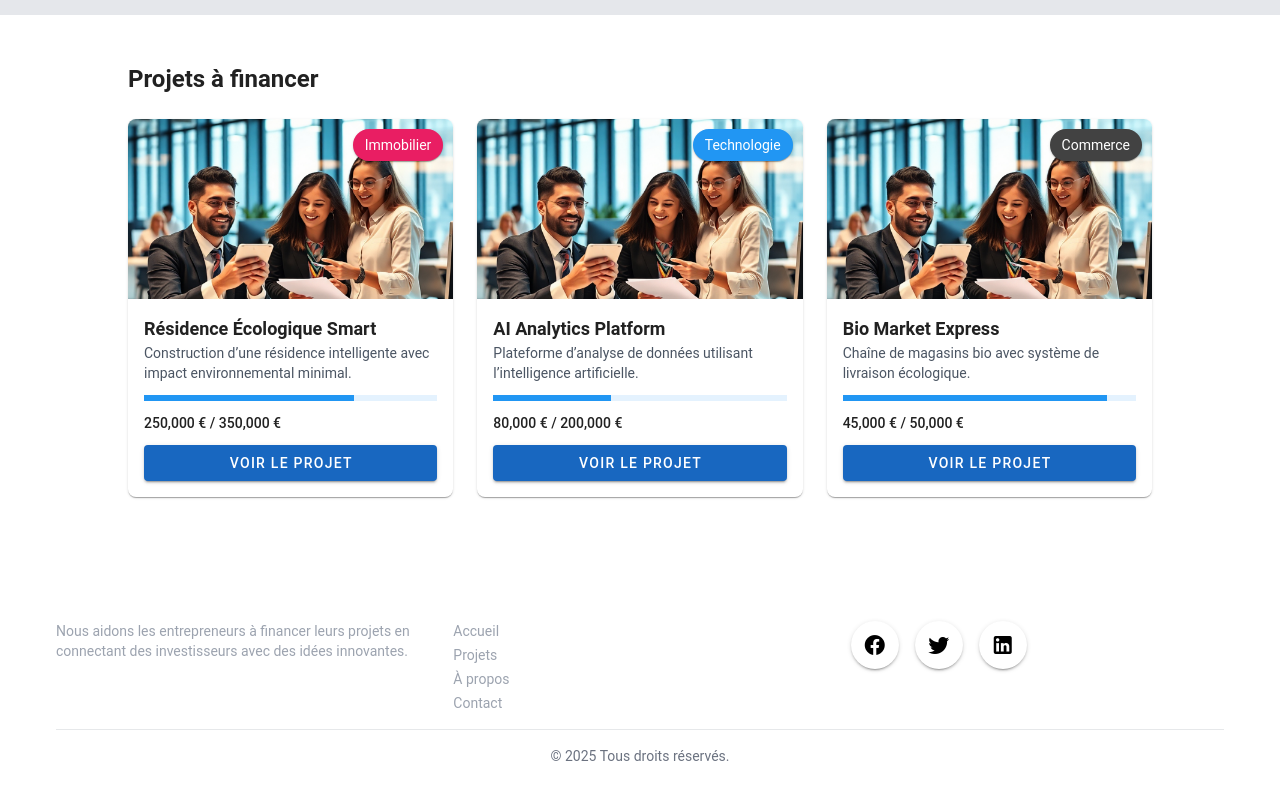
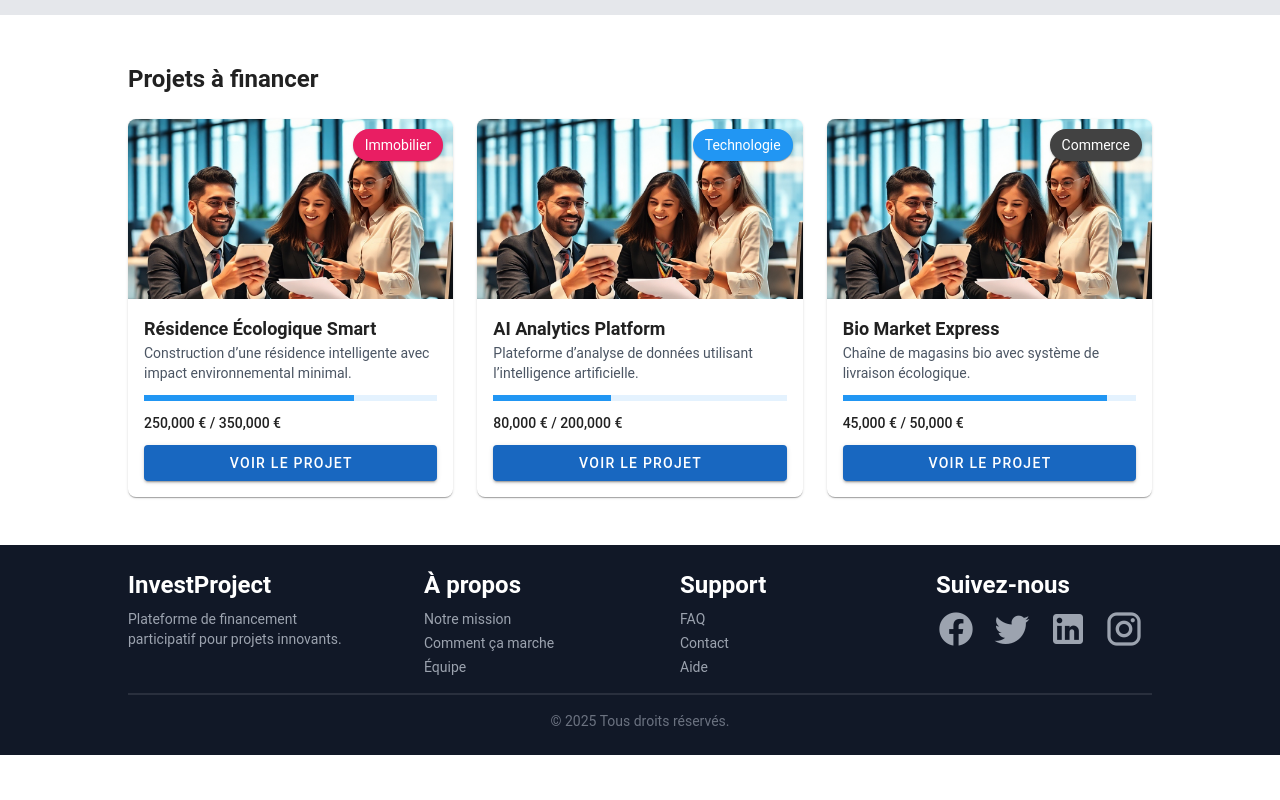
Before and after one commit to Matthieu-Nzinga/crowdfunding-frontend, a Vue app: page / in a window 1280 px wide. Shown: the part 651-1451 px from the top of the page. After the commit the page ends 1406 px from the top, so only its background shows below. Built offline with nearby package versions, Linux system fonts and the light colour scheme; the HTML template or start-up script is replaced by a standard one.

Commit message:
Intégration fidèle du footer

```diff
--- a/src/components/Footer.vue
+++ b/src/components/Footer.vue
@@ -1,53 +1,74 @@
-<script setup lang="ts">
+<template>
+  <div class="bg-gray-900 text-white py-6 px-32">
+    <div class="flex justify-between">
+      <div class="w-1/4 pr-10">
+        <h3 class="text-2xl font-semibold mb-2">InvestProject</h3>
+        <p class="text-gray-400 text-sm">
+          Plateforme de financement participatif pour projets innovants.
+        </p>
+      </div>
 
-</script>
-<template>
-  <v-footer class="bg-gray-900 text-white py-6">
-    <v-container>
-      <v-row>
-        <!-- Colonne 1 : À propos -->
-        <v-col cols="12" md="4">
-          <h3 class="text-lg font-semibold mb-2">À propos</h3>
-          <p class="text-gray-400 text-sm">
-            Nous aidons les entrepreneurs à financer leurs projets en connectant des investisseurs avec des idées innovantes.
-          </p>
-        </v-col>
+      <div class="w-1/4 px-10">
+        <h3 class="text-2xl font-semibold mb-2">À propos</h3>
+        <ul class="text-gray-400 text-sm space-y-1">
+          <li>
+            <RouterLink to="/" class="hover:text-white">Notre mission</RouterLink>
+          </li>
+          <li>
+            <RouterLink to="/projects" class="hover:text-white"
+              >Comment ça marche</RouterLink
+            >
+          </li>
+          <li>
+            <RouterLink to="/about" class="hover:text-white"
+              >Équipe</RouterLink
+            >
+          </li>
+        </ul>
+      </div>
 
-        <!-- Colonne 2 : Liens rapides -->
-        <v-col cols="12" md="4">
-          <h3 class="text-lg font-semibold mb-2">Liens rapides</h3>
+      <div class="w-1/4 px-10">
+        <h3 class="text-2xl font-semibold mb-2">Support</h3>
         <ul class="text-gray-400 text-sm space-y-1">
-            <li><RouterLink to="/" class="hover:text-white">Accueil</RouterLink></li>
-            <li><RouterLink to="/projects" class="hover:text-white">Projets</RouterLink></li>
-            <li><RouterLink to="/about" class="hover:text-white">À propos</RouterLink></li>
-            <li><RouterLink to="/contact" class="hover:text-white">Contact</RouterLink></li>
+          <li>
+            <RouterLink to="/" class="hover:text-white">FAQ</RouterLink>
+          </li>
+          <li>
+            <RouterLink to="/projects" class="hover:text-white"
+              >Contact</RouterLink
+            >
+          </li>
+          <li>
+            <RouterLink to="/about" class="hover:text-white"
+              >Aide</RouterLink
+            >
+          </li>
         </ul>
-        </v-col>
+      </div>
 
-        <!-- Colonne 3 : Réseaux sociaux -->
-        <v-col cols="12" md="4">
-          <h3 class="text-lg font-semibold mb-2">Suivez-nous</h3>
+      <div class="w-1/4 px-10">
+        <h3 class="text-2xl font-semibold mb-2">Suivez-nous</h3>
         <div class="flex space-x-4">
-            <v-btn icon color="white">
-              <v-icon>mdi-facebook</v-icon>
-            </v-btn>
-            <v-btn icon color="white">
-              <v-icon>mdi-twitter</v-icon>
-            </v-btn>
-            <v-btn icon color="white">
-              <v-icon>mdi-linkedin</v-icon>
-            </v-btn>
+          <RouterLink to="" class="text-gray-400">
+            <v-icon size="40">mdi-facebook</v-icon>
+          </RouterLink>
+          <RouterLink to="" class="text-gray-400">
+            <v-icon size="40">mdi-twitter</v-icon>
+          </RouterLink>
+          <RouterLink to="" class="text-gray-400">
+            <v-icon size="40">mdi-linkedin</v-icon>
+          </RouterLink>
+          <RouterLink to="" class="text-gray-400">
+            <v-icon size="40">mdi-instagram</v-icon>
+          </RouterLink>
         </div>
-        </v-col>
-      </v-row>
+      </div>
+    </div>
 
-      <!-- Ligne de séparation -->
-      <v-divider class="my-4 border-gray-700"></v-divider>
+    <v-divider thickness="2" class="my-4 border-gray-300"></v-divider>
 
-      <!-- Copyright -->
     <div class="text-center text-gray-500 text-sm">
       &copy; {{ new Date().getFullYear() }} Tous droits réservés.
     </div>
-    </v-container>
-  </v-footer>
+  </div>
 </template>
```
Lines whose indentation alone changed are shown as unchanged.
